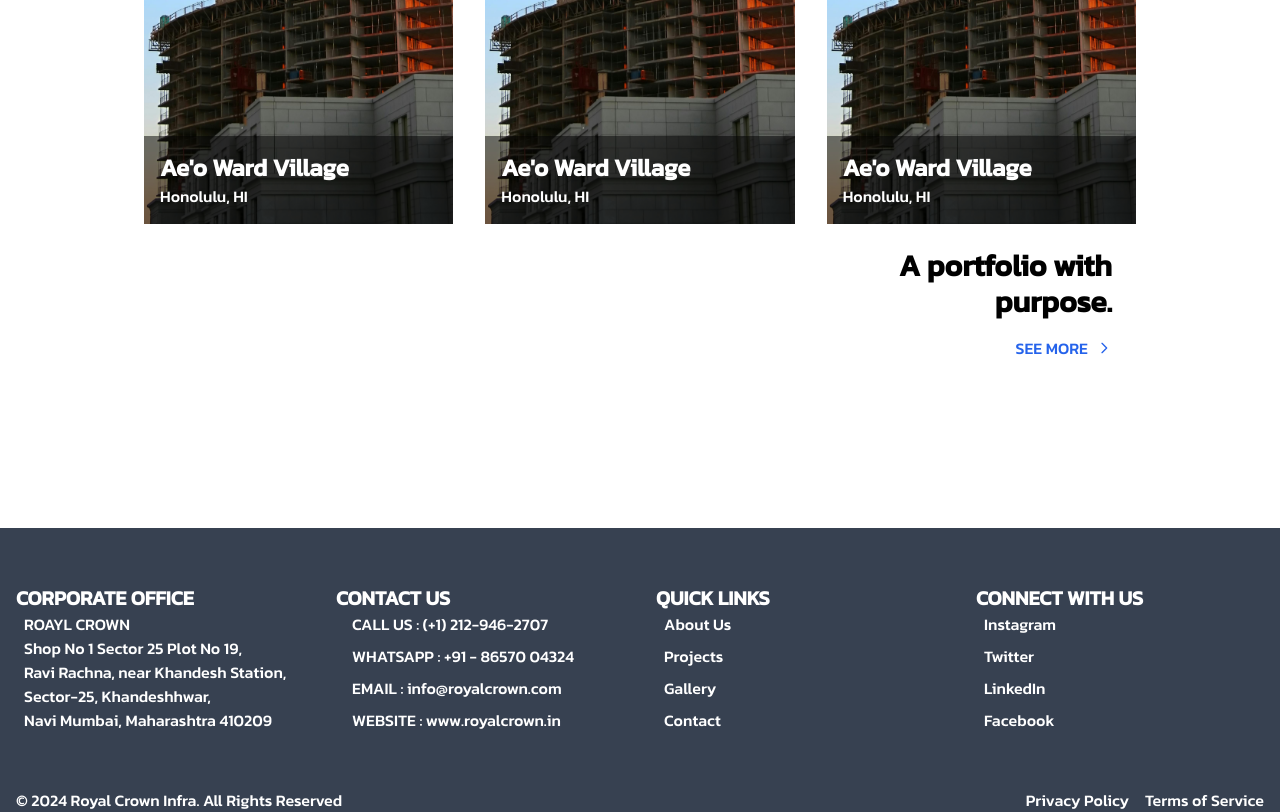
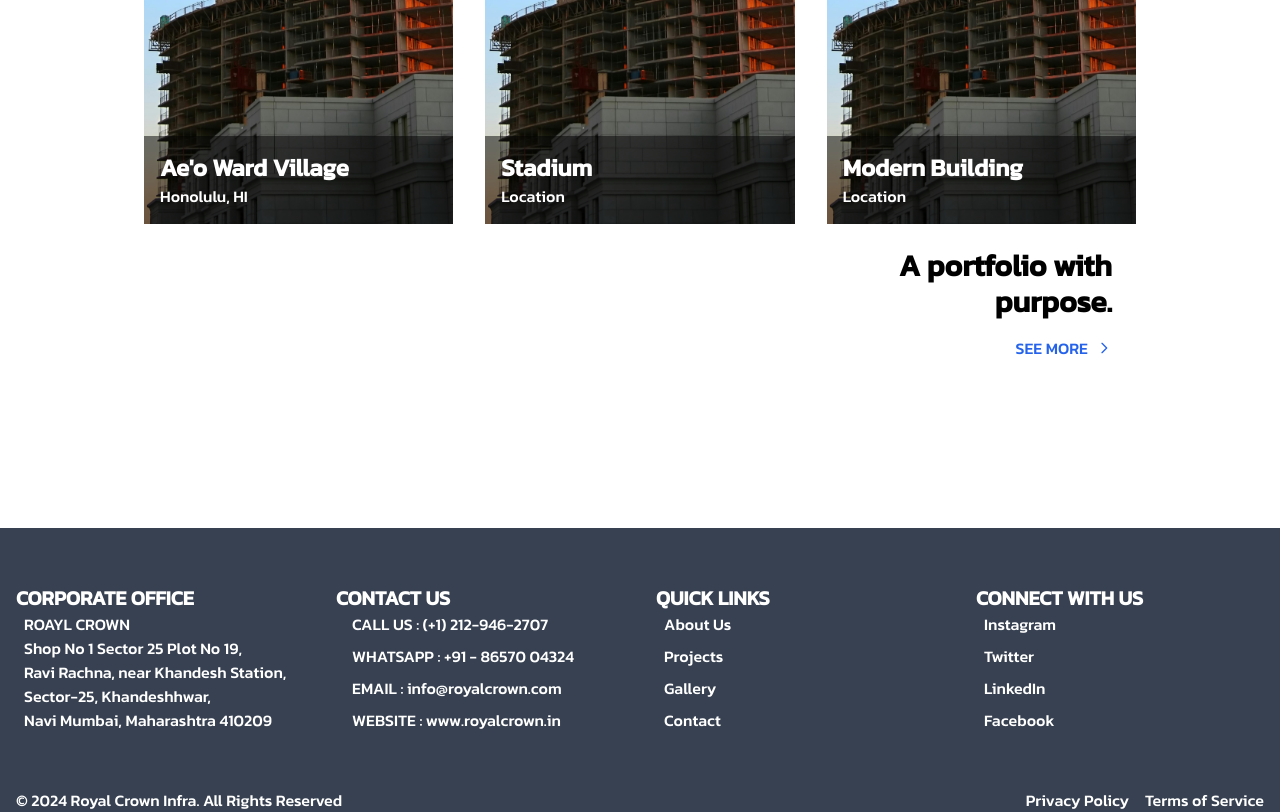
Before and after one commit to AkshayKalamkarr/supremeinfrastructure, a Next.js app: page / in a window 1280 px wide. Shown: the part 1820-2632 px from the top of the page. Built offline with nearby package versions, Linux system fonts and the light colour scheme.

Commit message:
animation on portfolio

```diff
--- a/components/Portfolio.jsx
+++ b/components/Portfolio.jsx
@@ -1,58 +1,106 @@
+'use client'
 import React from 'react';
+import { motion } from 'framer-motion';
 
 const Portfolio = () => {
     return (
         <div className="flex flex-col md:flex-row w-full h-auto bg-white gap-8 p-4 md:p-36">
             {/* Left Image */}
-            <div className="w-full md:w-1/3 h-64 md:h-[600px] relative">
-                <img
+            <motion.div
+                className="w-full md:w-1/3 h-64 md:h-[600px] relative"
+                whileHover={{ scale: 1.05 }}
+                transition={{ type: "spring", stiffness: 200, damping: 10 }}
+            >
+                <motion.img
                     src="/images/demoimg.jpg"
                     alt="Ae'o Ward Village"
                     className="w-full h-full object-cover"
+                    initial={{ opacity: 0 }}
+                    animate={{ opacity: 1 }}
+                    transition={{ duration: 1 }}
                 />
-                <div className="absolute bottom-0 left-0 p-4 text-white bg-black bg-opacity-50 w-full">
+                <motion.div
+                    className="absolute bottom-0 left-0 p-4 text-white bg-black bg-opacity-50 w-full"
+                    initial={{ opacity: 0, y: 50 }}
+                    animate={{ opacity: 1, y: 0 }}
+                    transition={{ delay: 0.3, duration: 0.6 }}
+                >
                     <h2 className="text-xl md:text-2xl font-bold">Ae'o Ward Village</h2>
                     <p className="text-sm md:text-base">Honolulu, HI</p>
-                </div>
-            </div>
+                </motion.div>
+            </motion.div>
 
             {/* Middle Image */}
-            <div className="w-full md:w-1/3 h-64 md:h-[600px] relative">
-                <img
+            <motion.div
+                className="w-full md:w-1/3 h-64 md:h-[600px] relative"
+                whileHover={{ scale: 1.05 }}
+                transition={{ type: "spring", stiffness: 200, damping: 10 }}
+            >
+                <motion.img
                     src="/images/demoimg.jpg"
                     alt="Stadium"
                     className="w-full h-full object-cover"
+                    initial={{ opacity: 0 }}
+                    animate={{ opacity: 1 }}
+                    transition={{ duration: 1 }}
                 />
-                <div className="absolute bottom-0 left-0 p-4 text-white bg-black bg-opacity-50 w-full">
-                    <h2 className="text-xl md:text-2xl font-bold">Ae'o Ward Village</h2>
-                    <p className="text-sm md:text-base">Honolulu, HI</p>
-                </div>
-            </div>
+                <motion.div
+                    className="absolute bottom-0 left-0 p-4 text-white bg-black bg-opacity-50 w-full"
+                    initial={{ opacity: 0, y: 50 }}
+                    animate={{ opacity: 1, y: 0 }}
+                    transition={{ delay: 0.3, duration: 0.6 }}
+                >
+                    <h2 className="text-xl md:text-2xl font-bold">Stadium</h2>
+                    <p className="text-sm md:text-base">Location</p>
+                </motion.div>
+            </motion.div>
 
             {/* Right Column */}
-            <div className="w-full md:w-1/3 h-auto flex flex-col md:flex-cols-2">
+            <div className="w-full md:w-1/3 h-auto flex flex-col">
                 {/* Top Image */}
-                <div className="w-full h-64 md:h-[400px] lg:h-[600px] relative">
-                    <img
+                <motion.div
+                    className="w-full h-64 md:h-[400px] lg:h-[600px] relative"
+                    whileHover={{ scale: 1.05 }}
+                    transition={{ type: "spring", stiffness: 200, damping: 10 }}
+                >
+                    <motion.img
                         src="/images/demoimg.jpg"
                         alt="Modern Building"
                         className="w-full h-full object-cover"
+                        initial={{ opacity: 0 }}
+                        animate={{ opacity: 1 }}
+                        transition={{ duration: 1 }}
                     />
-                    <div className="absolute bottom-0 left-0 p-4 text-white bg-black bg-opacity-50 w-full">
-                        <h2 className="text-xl md:text-2xl font-bold">Ae'o Ward Village</h2>
-                        <p className="text-sm md:text-base">Honolulu, HI</p>
-                    </div>
-                </div>
+                    <motion.div
+                        className="absolute bottom-0 left-0 p-4 text-white bg-black bg-opacity-50 w-full"
+                        initial={{ opacity: 0, y: 50 }}
+                        animate={{ opacity: 1, y: 0 }}
+                        transition={{ delay: 0.3, duration: 0.6 }}
+                    >
+                        <h2 className="text-xl md:text-2xl font-bold">Modern Building</h2>
+                        <p className="text-sm md:text-base">Location</p>
+                    </motion.div>
+                </motion.div>
                 {/* Text Content */}
-                <div className="w-full h-auto p-6 flex flex-col justify-center bg-white text-right mt-4 md:mt-0">
+                <motion.div
+                    className="w-full h-auto p-6 flex flex-col justify-center bg-white text-right mt-4 md:mt-0"
+                    initial={{ opacity: 0, x: 50 }}
+                    animate={{ opacity: 1, x: 0 }}
+                    transition={{ delay: 0.5, duration: 0.8 }}
+                >
                     <h2 className="text-xl md:text-3xl font-bold mb-4">A portfolio with purpose.</h2>
-                    <a href="#" className="text-blue-600 flex items-center justify-end">
+                    <motion.a
+                        href="#"
+                        className="text-blue-600 flex items-center justify-end"
+                        whileHover={{ x: 10 }}
+                        transition={{ type: "spring", stiffness: 300, damping: 10 }}
+                    >
                         SEE MORE
                         <svg className="w-4 h-4 ml-2" fill="none" stroke="currentColor" viewBox="0 0 24 24" xmlns="http://www.w3.org/2000/svg">
                             <path strokeLinecap="round" strokeLinejoin="round" strokeWidth={2} d="M9 5l7 7-7 7" />
                         </svg>
-                    </a>
-                </div>
+                    </motion.a>
+                </motion.div>
             </div>
         </div>
     );
```
